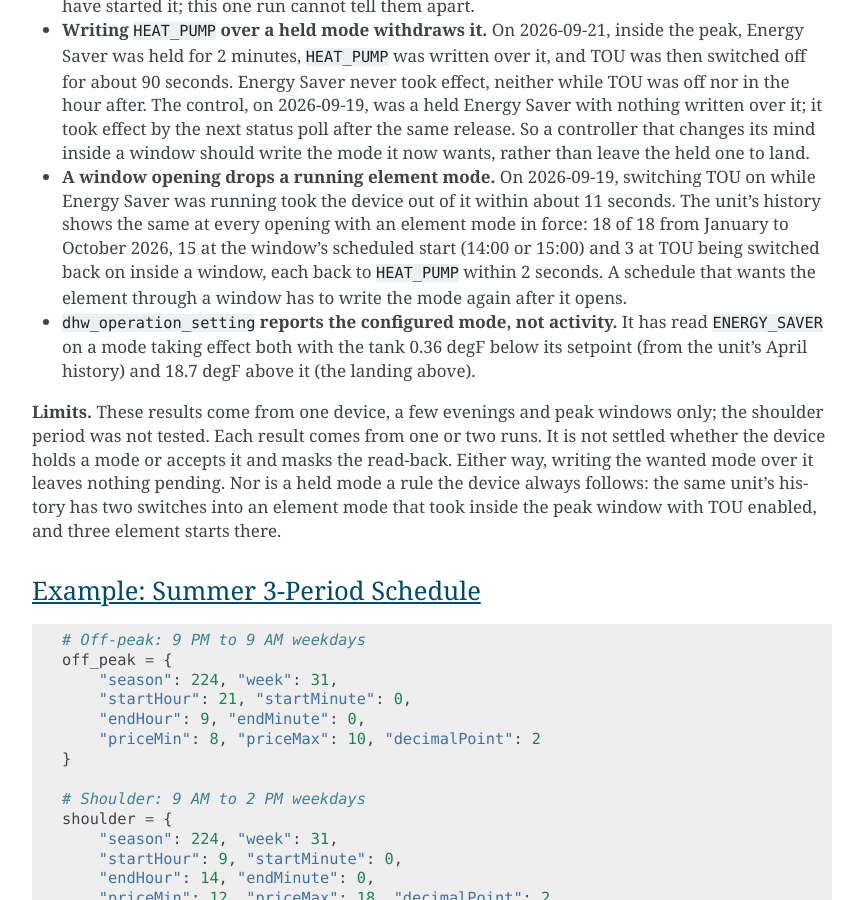
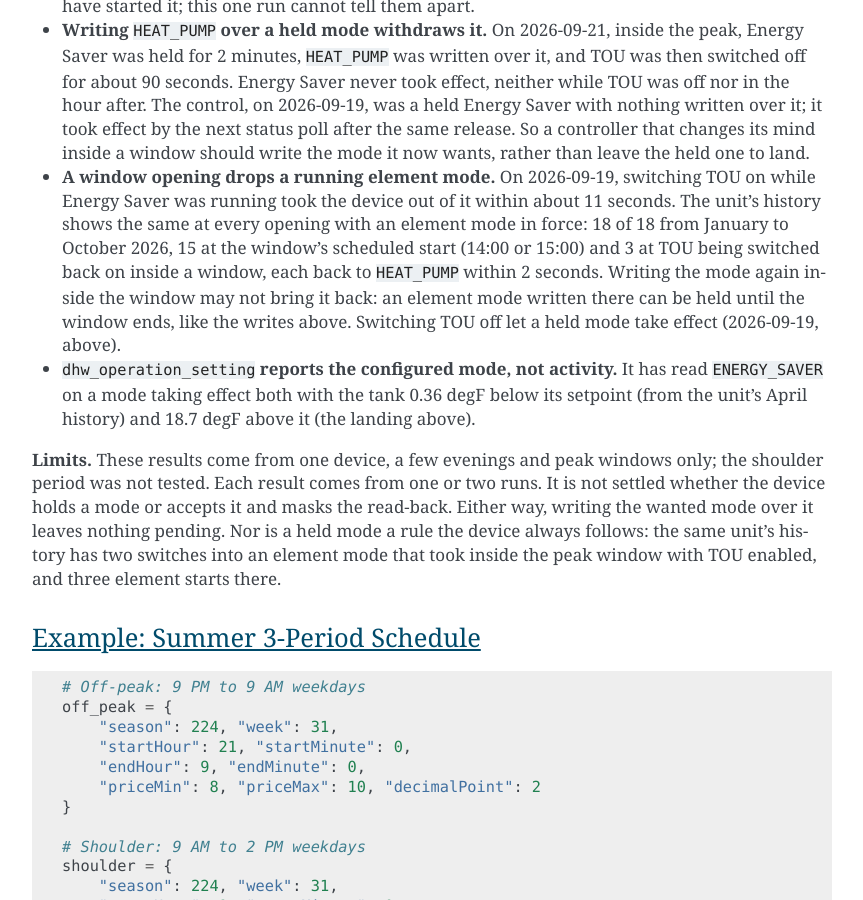
Before and after one commit to eman/nwp500-python, a Sphinx documentation site: the page built from docs/how-to/schedule-operation.rst, in a window 1280 px wide and 900 px high, scrolled down 15672 px. Shown: the whole window, without its empty margins (338-1201 px from the left). Built offline with Sphinx 7.4.7, drawn with Linux system fonts in a browser that asks for light colours.

Commit message:
docs: a mode written again inside the window can be held too

```diff
--- a/docs/how-to/schedule-operation.rst
+++ b/docs/how-to/schedule-operation.rst
@@ -848,8 +848,10 @@ failed.** See also :doc:`../explanation/heating-elements`.
   every opening with an element mode in force: 18 of 18 from January to
   October 2026, 15 at the window's scheduled start (14:00 or 15:00) and
   3 at TOU being switched back on inside a window, each back to
-  ``HEAT_PUMP`` within 2 seconds. A schedule that wants the element
-  through a window has to write the mode again after it opens.
+  ``HEAT_PUMP`` within 2 seconds. Writing the mode again inside the
+  window may not bring it back: an element mode written there can be
+  held until the window ends, like the writes above. Switching TOU off let
+  a held mode take effect (2026-09-19, above).
 * ``dhw_operation_setting`` **reports the configured mode, not activity.**
   It has read ``ENERGY_SAVER`` on a mode taking effect both with the tank
   0.36 degF below its setpoint (from the unit's April history) and 18.7
```
